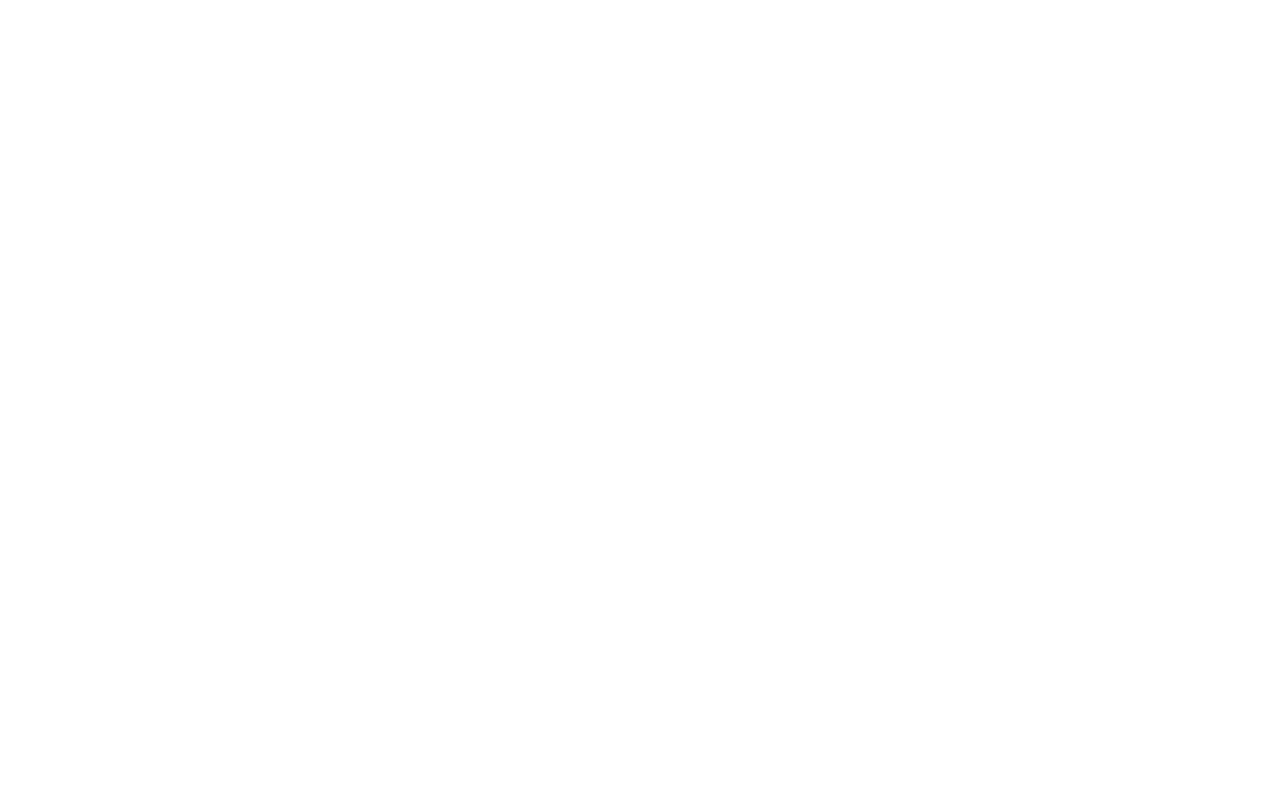
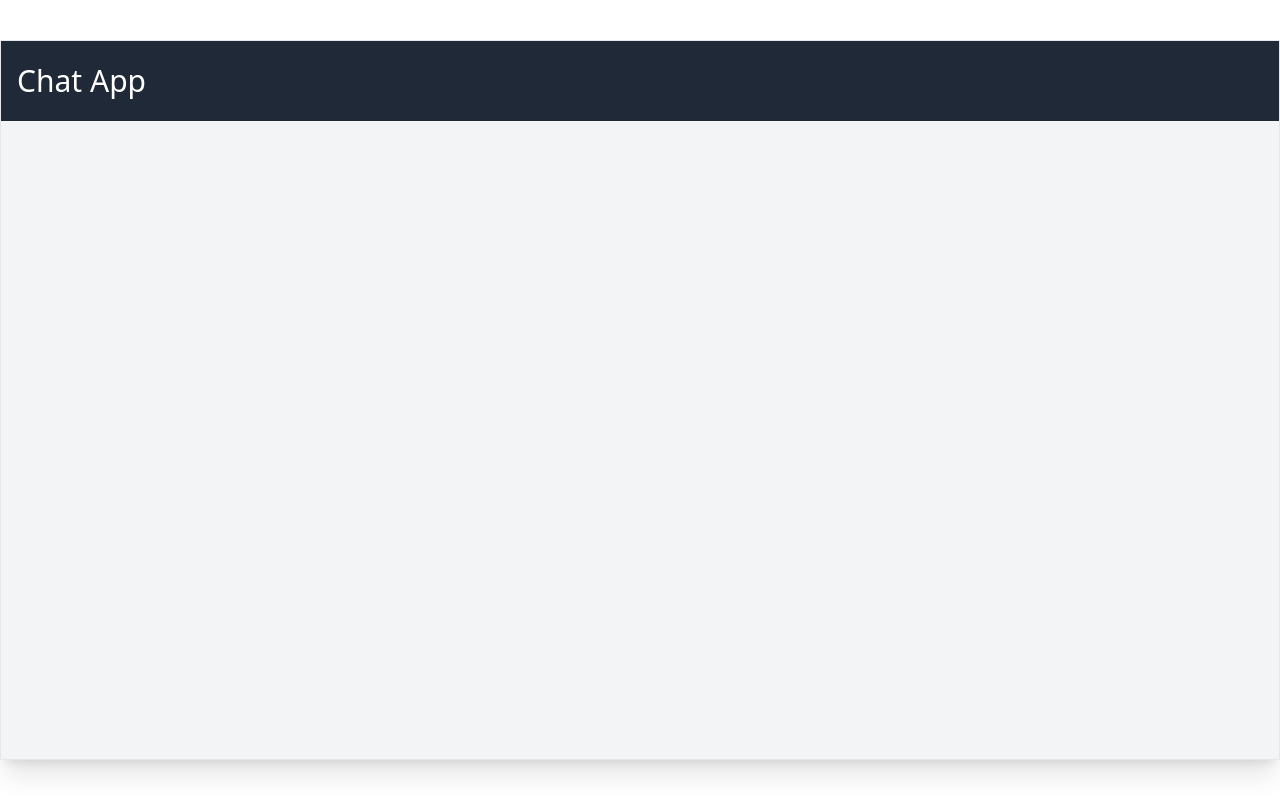
Before and after one commit to leeconroy77/chat-app, a React (Create React App) app: page / in a window 1280 px wide. Built offline with nearby package versions, Linux system fonts and the light colour scheme.

Commit message:
nav and heading added

```diff
--- a/src/App.js
+++ b/src/App.js
@@ -1,9 +1,17 @@
 import React from "react";
+import Navbar from "./components/Navbar";
+
+const style = {
+  appContainer: `max-w-(728px) mx-auto text-center`,
+  sectionContainer: `flex flex-col h-[90vh] bg-gray-100 mt-10 shadow-xl border relative`
+}
 
 function App() {
   return (
-    <div>
-
+    <div className={style.appContainer}>
+      <section className={style.sectionContainer}>
+        <Navbar />
+      </section>
     </div>
   );
 }
--- /dev/null
+++ b/src/components/Navbar.jsx
@@ -0,0 +1,16 @@
+import React from 'react'
+
+const style = {
+  nav: `bg-gray-800 h-20 flex justify-between items-center p-4`,
+  heading: `text-white text-3xl`
+}
+
+const Navbar = () => {
+  return (
+    <div className={style.nav}>
+      <h1 className={style.heading}>Chat App</h1>
+    </div>
+  )
+}
+
+export default Navbar
```
